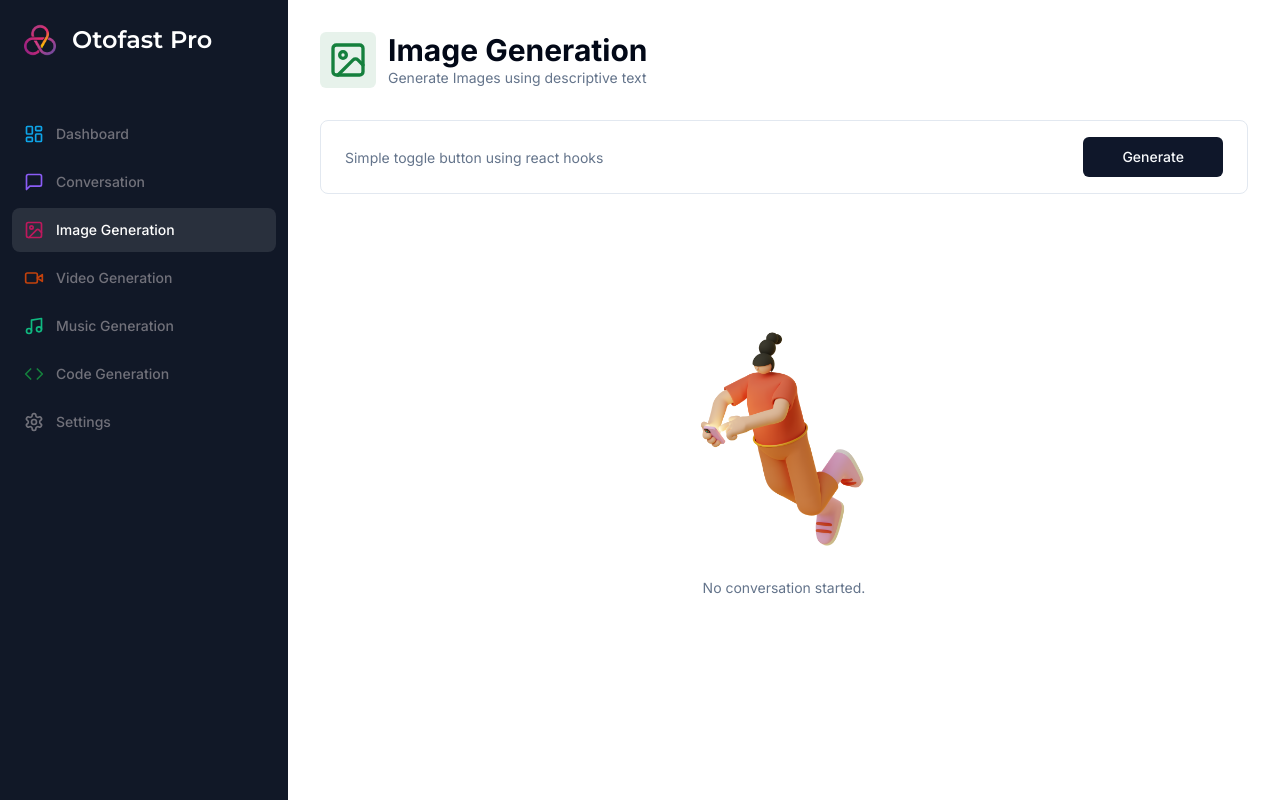
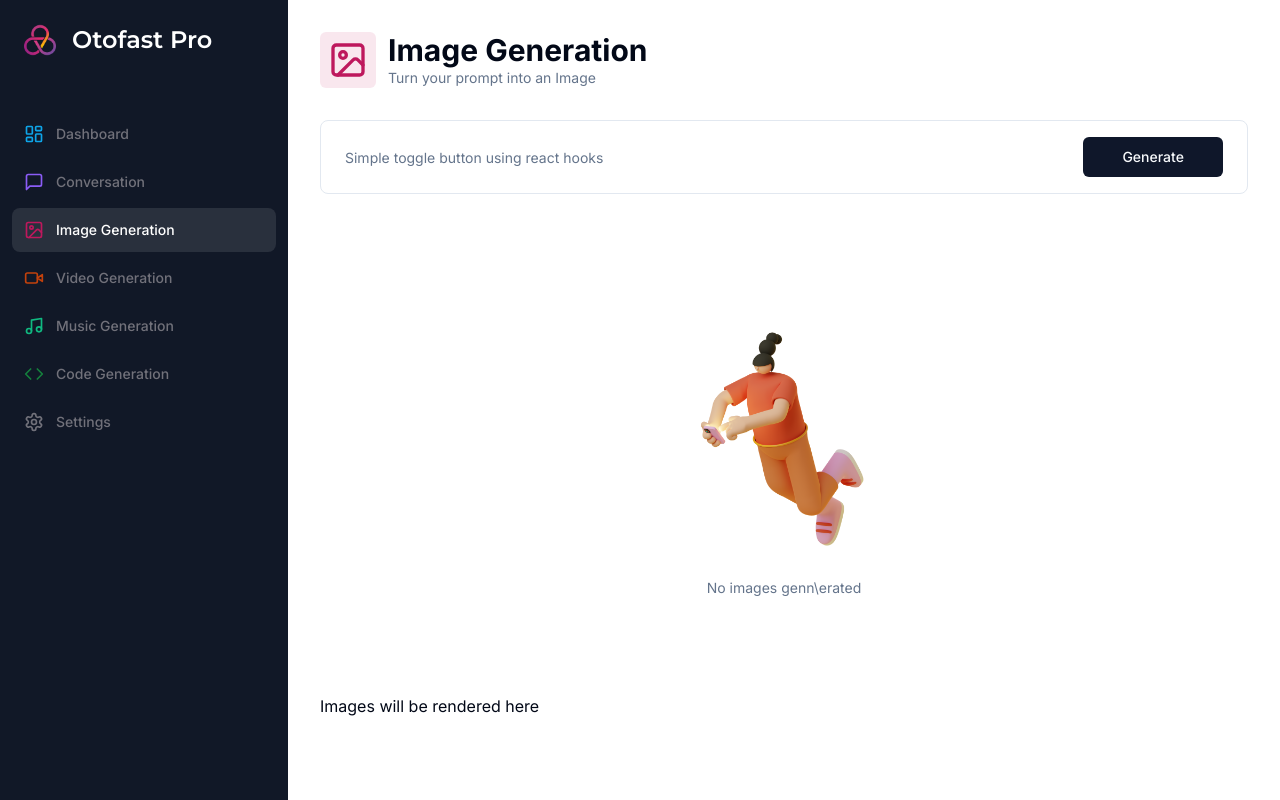
Before and after one commit to marksikaundi/Otofast-SaaS, a Next.js app: page /image in a window 1280 px wide. Built offline with nearby package versions, Linux system fonts and the light colour scheme.

Commit message:
clean ups

```diff
--- a/app/(dashboard)/(routes)/image/constants.ts
+++ b/app/(dashboard)/(routes)/image/constants.ts
@@ -2,6 +2,46 @@ import * as z from "zod";
 
 export const formSchema = z.object({
   prompt: z.string().min(1, {
-    message: "Propmt is required",
+    message: "Image Propmt is required",
   }),
+  amount: z.string().min(1),
+  resolution: z.string().min(1),
 });
+
+export const amountOption = [
+  {
+    value: "1",
+    label: "1 Photo",
+  },
+  {
+    value: "2",
+    label: "2 Photos",
+  },
+  {
+    value: "3",
+    label: "3 Photos",
+  },
+  {
+    value: "4",
+    label: "4 Photos",
+  },
+  {
+    value: "5",
+    label: "5 Photos",
+  },
+];
+
+export const resolutionOption = [
+  {
+    value: "256x256",
+    label: "256x256",
+  },
+  {
+    value: "512x512",
+    label: "512x512",
+  },
+  {
+    value: "1024x1024",
+    label: "1024x1024",
+  },
+];
--- a/app/(dashboard)/(routes)/image/page.tsx
+++ b/app/(dashboard)/(routes)/image/page.tsx
@@ -12,7 +12,6 @@ import { Input } from "@/components/ui/input";
 import { Button } from "@/components/ui/button";
 import { useRouter } from "next/navigation";
 import { useState } from "react";
-import { ChatCompletionRequestMessage } from "openai";
 import { Empty } from "@/components/empty";
 import { Loader } from "@/components/loader";
 import { cn } from "@/lib/utils";
@@ -21,7 +20,7 @@ import { BotAvatar } from "@/components/bot-avatar";
 
 const ImagePage = () => {
   const router = useRouter();
-  const [messages, setMessages] = useState<ChatCompletionRequestMessage[]>([]);
+  const [images, setImages] = useState<string[]>([])
   const form = useForm<z.infer<typeof formSchema>>({
     resolver: zodResolver(formSchema),
     defaultValues: {
@@ -33,17 +32,7 @@ const ImagePage = () => {
 
   const onSubmit = async (values: z.infer<typeof formSchema>) => {
     try {
-      const userMessage: ChatCompletionRequestMessage = {
-        role: "user",
-        content: values.prompt,
-      };
-      const newMessages = [...messages, userMessage];
-
-      const response = await axios.post("/api/image", {
-        messages: newMessages,
-      });
-      setMessages((current) => [...current, userMessage, response.data]);
-
+      const response = await axios.post("/api/image");
       form.reset();
     } catch (error: any) {
       //  TODO Open Pro Modal
@@ -57,10 +46,10 @@ const ImagePage = () => {
     <div>
       <Heading
         title="Image Generation"
-        description="Generate Images using descriptive text"
+        description="Turn your prompt into an Image"
         icon={Image}
-        iconColor="text-green-700"
-        bgColor="bg-green-700/10"
+        iconColor="text-pink-700"
+        bgColor="bg-pink-700/10"
       />
       <div className="px-4 lg:px-8">
         <div>
@@ -112,24 +101,11 @@ const ImagePage = () => {
               <Loader />
             </div>
           )}
-          {messages.length === 0 && !isLoading && (
-            <Empty label="No conversation started." />
+          {images.length === 0 && !isLoading && (
+            <Empty label="No images genn\erated" />
           )}
-          <div className="flex flex-col-reverse gap-y-4">
-            {messages.map((message) => (
-              <div
-                key={message.content}
-                className={cn(
-                  "p-8 w-full flex items-start gap-x-8 rounded-lg",
-                  message.role === "user"
-                    ? "bg-white border border-black/10"
-                    : "bg-muted"
-                )}
-              >
-                {message.role === "user" ? <UserAvatar /> : <BotAvatar />}
-                <p className="text-sm">{message.content}</p>
-              </div>
-            ))}
+          <div>
+            Images will be rendered here
           </div>
         </div>
       </div>
```
